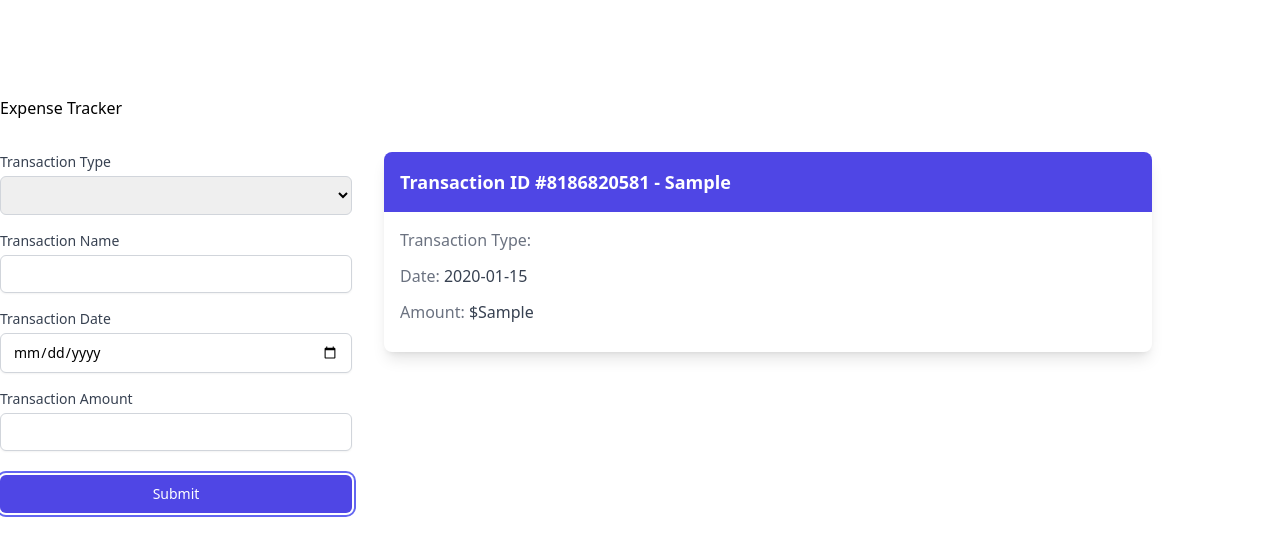
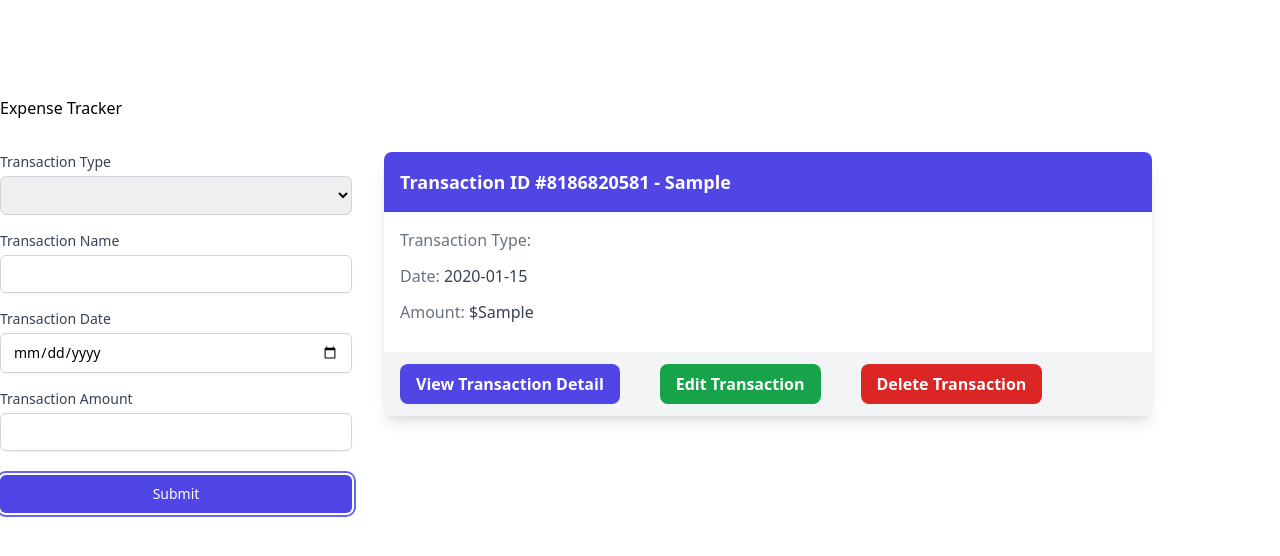
Before and after one commit to dinhhoangbaochan/moneybuddy, a Nuxt app: page / in a window 1280 px wide. Both pictures are taken after typing "Sample", "2020-01-15", "Sample" into the empty fields and a click on the button "Submit". Shown: the top 556 px of the page. Built offline with nearby package versions, Linux system fonts and the light colour scheme; no server answers; the database is empty.

Commit message:
poc/feat: separate components

```diff
--- a/app.vue
+++ b/app.vue
@@ -4,68 +4,12 @@
     <div class="flex flex-col md:flex-row">
       <div class="w-[30%] pr-8">
         <!-- Content for the first column -->
-        <form class="my-8" @submit.prevent>
-          <!-- Transaction Type -->
-          <label for="transactionType" class="block text-sm font-medium text-gray-700">Transaction Type</label>
-          <select id="transactionType" name="transactionType" v-model="transactionType" class="mt-1 border block w-full pl-3 pr-10 py-2 text-base border-gray-300 focus:outline-none focus:ring-indigo-500 focus:border-indigo-500 sm:text-sm rounded-md">
-              <option>Cash</option>
-              <option>Wire Transfers</option>
-          </select>
-
-          <!-- Transaction Name -->
-          <label for="transactionName" class="block text-sm font-medium text-gray-700 mt-4">Transaction Name</label>
-          <input type="text" v-model="transactionName" id="transactionName" name="transactionName" class="mt-1 block w-full px-3 py-2 border border-gray-300 bg-white rounded-md shadow-sm focus:outline-none focus:ring-indigo-500 focus:border-indigo-500 sm:text-sm">
-
-          <!-- Transaction Date -->
-          <label for="transactionDate" class="block text-sm font-medium text-gray-700 mt-4">Transaction Date</label>
-          <input type="date" v-model="transactionDate" id="transactionDate" name="transactionDate" class="mt-1 block w-full px-3 py-2 border border-gray-300 bg-white rounded-md shadow-sm focus:outline-none focus:ring-indigo-500 focus:border-indigo-500 sm:text-sm">
-
-          <!-- Transaction Amount -->
-          <label for="transactionAmount" class="block text-sm font-medium text-gray-700 mt-4">Transaction Amount</label>
-          <input type="text" v-model="transactionAmount" id="transactionAmount" name="transactionAmount" class="mt-1 block w-full px-3 py-2 border border-gray-300 bg-white rounded-md shadow-sm focus:outline-none focus:ring-indigo-500 focus:border-indigo-500 sm:text-sm">
-
-          <!-- Submit Button -->
-          <button type="submit"
-            v-on:click="handleSubmit"
-            class="mt-6 w-full flex justify-center py-2 px-4 border border-transparent rounded-md shadow-sm text-sm font-medium text-white bg-indigo-600 hover:bg-indigo-700 focus:outline-none focus:ring-2 focus:ring-offset-2 focus:ring-indigo-500">
-              Submit
-          </button>
-      </form>
+        <TransactionForm />
 
       </div>
       <div class="w-[60%]">
         <div class="my-8">
-          <!-- Repeat this section for each transaction -->
-          <div class="bg-white shadow-lg rounded-lg mb-6 overflow-hidden" v-for="item in transactionList">
-              <!-- Header - Optional, can be used for highlighting transaction type or date -->
-              <div class="bg-indigo-600 text-white text-lg font-semibold p-4">
-                  Transaction ID #{{ item.id }} - {{ item.name }}
-              </div>
-
-              <!-- Content -->
-              <div class="p-4 flex flex-col">
-                  <!-- Transaction Name -->
-                  <div class="mb-3">
-                      <span class="text-gray-500">Transaction Type: </span>
-                      <span class="text-gray-700 font-medium">{{ item.type }}</span>
-                  </div>
-
-                  <!-- Transaction Date -->
-                  <div class="mb-3">
-                      <span class="text-gray-500">Date: </span>
-                      <span class="text-gray-700 font-medium">{{ item.date }}</span>
-                  </div>
-
-                  <!-- Transaction Amount -->
-                  <div class="mb-3">
-                      <span class="text-gray-500">Amount: </span>
-                      <span class="text-gray-700 font-medium">{{ '$' + item.amount }}</span>
-                  </div>
-              </div>
-          </div>
-          <!-- Repeat End -->
-
-
+          <TransactionList />
         </div>
 
       </div>
@@ -77,30 +21,4 @@
 <script setup>
 const client = useSupabaseClient()
 const { data: people } = await useAsyncData('people', async () => client.from('people').select('*').order('created_at'), { transform: result => result.data });
-
-const transactionName = ref();
-const transactionType = ref();
-const transactionDate = ref();
-const transactionAmount = ref();
-
-const transactionList = ref([]);
-
-const handleSubmit = () => {
-  const transactionItem = {
-    id: Math.ceil(Math.random() * 10000000000),
-    type: transactionType.value,
-    name: transactionName.value,
-    date: transactionDate.value,
-    amount: transactionAmount.value
-  };
-
-  transactionList.value.push(transactionItem);
-
-  transactionType.value = '';
-  transactionName.value = '';
-  transactionDate.value = '';
-  transactionAmount.value = '';
-
-  console.log(transactionItem);
-}
 </script>
--- /dev/null
+++ b/components/transaction/Form.vue
@@ -0,0 +1,61 @@
+<template>
+  <form class="my-8" @submit.prevent>
+    <!-- Transaction Type -->
+    <label for="transactionType" class="block text-sm font-medium text-gray-700">Transaction Type</label>
+    <select id="transactionType" name="transactionType" v-model="transactionType" class="mt-1 border block w-full pl-3 pr-10 py-2 text-base border-gray-300 focus:outline-none focus:ring-indigo-500 focus:border-indigo-500 sm:text-sm rounded-md">
+        <option>Cash</option>
+        <option>Wire Transfers</option>
+    </select>
+
+    <!-- Transaction Name -->
+    <label for="transactionName" class="block text-sm font-medium text-gray-700 mt-4">Transaction Name</label>
+    <input type="text" v-model="transactionName" id="transactionName" name="transactionName" class="mt-1 block w-full px-3 py-2 border border-gray-300 bg-white rounded-md shadow-sm focus:outline-none focus:ring-indigo-500 focus:border-indigo-500 sm:text-sm">
+
+    <!-- Transaction Date -->
+    <label for="transactionDate" class="block text-sm font-medium text-gray-700 mt-4">Transaction Date</label>
+    <input type="date" v-model="transactionDate" id="transactionDate" name="transactionDate" class="mt-1 block w-full px-3 py-2 border border-gray-300 bg-white rounded-md shadow-sm focus:outline-none focus:ring-indigo-500 focus:border-indigo-500 sm:text-sm">
+
+    <!-- Transaction Amount -->
+    <label for="transactionAmount" class="block text-sm font-medium text-gray-700 mt-4">Transaction Amount</label>
+    <input type="text" v-model="transactionAmount" id="transactionAmount" name="transactionAmount" class="mt-1 block w-full px-3 py-2 border border-gray-300 bg-white rounded-md shadow-sm focus:outline-none focus:ring-indigo-500 focus:border-indigo-500 sm:text-sm">
+
+    <!-- Submit Button -->
+    <button type="submit"
+      v-on:click="handleSubmit"
+      class="mt-6 w-full flex justify-center py-2 px-4 border border-transparent rounded-md shadow-sm text-sm font-medium text-white bg-indigo-600 hover:bg-indigo-700 focus:outline-none focus:ring-2 focus:ring-offset-2 focus:ring-indigo-500">
+        Submit
+    </button>
+  </form>
+</template>
+
+<script setup>
+import { useTransactionState } from '@/stores/transactionState';
+
+const transactionState = useTransactionState();
+const transactionName = ref();
+const transactionType = ref();
+const transactionDate = ref();
+const transactionAmount = ref();
+
+
+const handleSubmit = () => {
+  const transactionItem = {
+    id: Math.ceil(Math.random() * 10000000000),
+    type: transactionType.value,
+    name: transactionName.value,
+    date: transactionDate.value,
+    amount: transactionAmount.value
+  };
+
+  // transactionList.value.push(transactionItem);
+  transactionState.transactionList.push(transactionItem);
+
+  transactionType.value = '';
+  transactionName.value = '';
+  transactionDate.value = '';
+  transactionAmount.value = '';
+
+  console.log(transactionItem);
+  console.log(transactionState.getTransactionList);
+}
+</script>
--- /dev/null
+++ b/components/transaction/Item.vue
@@ -0,0 +1,47 @@
+<template>
+      <!-- Header - Optional, can be used for highlighting transaction type or date -->
+      <div class="bg-indigo-600 text-white text-lg font-semibold p-4">
+          Transaction ID #{{ itemInfo.id }} - {{ itemInfo.name }}
+      </div>
+
+
+      <!-- Content -->
+      <div class="p-4 flex flex-col">
+          <!-- Transaction Name -->
+          <div class="mb-3">
+              <span class="text-gray-500">Transaction Type: </span>
+              <span class="text-gray-700 font-medium">{{ itemInfo.type }}</span>
+          </div>
+
+          <!-- Transaction Date -->
+          <div class="mb-3">
+              <span class="text-gray-500">Date: </span>
+              <span class="text-gray-700 font-medium">{{ itemInfo.date }}</span>
+          </div>
+
+          <!-- Transaction Amount -->
+          <div class="mb-3">
+              <span class="text-gray-500">Amount: </span>
+              <span class="text-gray-700 font-medium">{{ '$' + itemInfo.amount }}</span>
+          </div>
+      </div>
+
+      <!-- Card Footer -->
+      <div class="bg-gray-100 px-4 py-3 flex justify-start gap-10">
+        <button class="bg-indigo-600 hover:bg-indigo-700 text-white font-semibold py-2 px-4 rounded-lg focus:outline-none focus:ring-2 focus:ring-indigo-500 focus:ring-opacity-50">
+          View Transaction Detail
+        </button>
+        <button class="bg-green-600 hover:bg-green-700 text-white font-semibold py-2 px-4 rounded-lg focus:outline-none focus:ring-2 focus:ring-green-500 focus:ring-opacity-50">
+          Edit Transaction
+        </button>
+        <button class="bg-red-600 hover:bg-red-700 text-white font-semibold py-2 px-4 rounded-lg focus:outline-none focus:ring-2 focus:ring-red-500 focus:ring-opacity-50">
+          Delete Transaction
+        </button>
+      </div>
+</template>
+
+<script setup>
+defineProps({
+  itemInfo: Object
+})
+</script>
--- /dev/null
+++ b/components/transaction/List.vue
@@ -0,0 +1,14 @@
+<template>
+  <!-- Repeat this section for each transaction -->
+  <div class="bg-white shadow-lg rounded-lg mb-6 overflow-hidden" v-for="item in list">
+    <TransactionItem :itemInfo="item" />
+  </div>
+  <!-- Repeat End -->
+</template>
+
+<script setup>
+import { useTransactionState } from '@/stores/transactionState';
+
+const transactionState = useTransactionState();
+const list = transactionState.getTransactionList;
+</script>
--- /dev/null
+++ b/stores/transactionState.js
@@ -0,0 +1,12 @@
+import { defineStore } from 'pinia';
+
+export const useTransactionState = defineStore('transaction', {
+  state: () => {
+    return {
+      transactionList: [],
+    }
+  },
+  getters: {
+    getTransactionList: (state) => state.transactionList
+  }
+});
```
